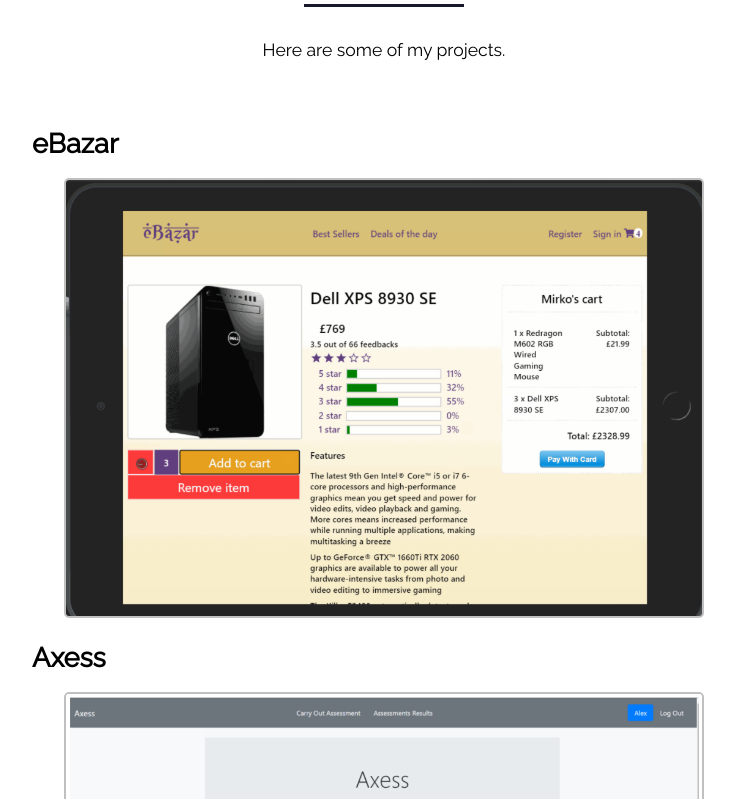
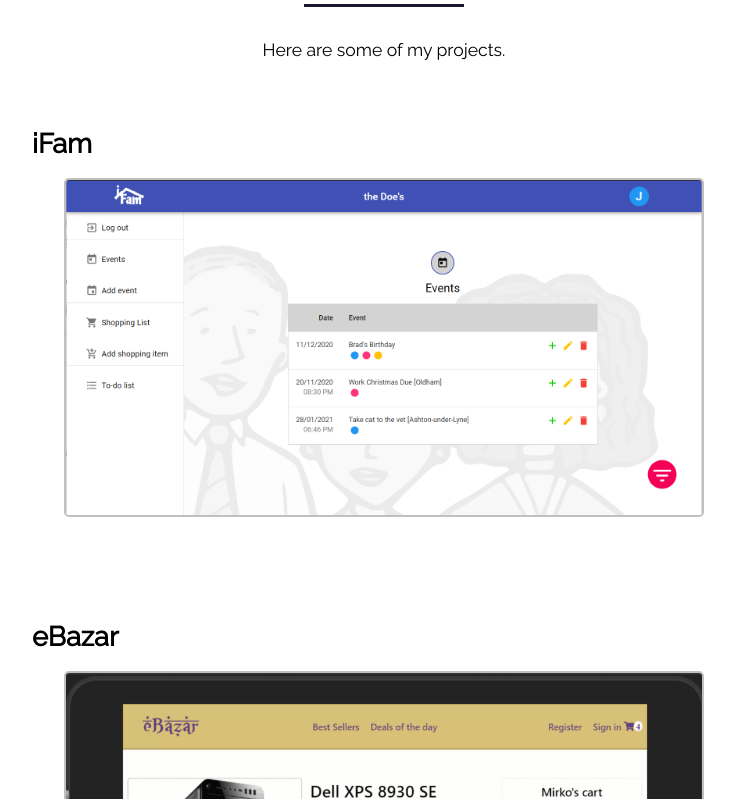
Before and after one commit to Techoplite/portfolio, a React (Create React App) app: page / in a window 1280 px wide. Shown: the part 1721-2520 px from the top of the page, without its empty margins (256-991 px from the left). Built offline with nearby package versions, Linux system fonts and the light colour scheme.

Commit message:
Update new project

```diff
--- a/src/components/Projects.js
+++ b/src/components/Projects.js
@@ -2,6 +2,7 @@
 import eBazar from './../images/Annotation 2020-09-07 094053.png'
 import axess from './../images/Annotation 2020-09-07 105526.png'
 import theAssessmentSystem from './../images/Annotation 2020-09-07 105708.png'
+import iFam from './../images/Screenshot 2020-11-14 172752.png'
 
 const Projects = (props) => {
     return (
@@ -16,6 +17,12 @@
                     <p className="description" id="project-description">Here are some of my projects.</p>
                 </div>
                 <div className="projects-list">
+                    <a href="https://family-planner-94216.web.app/">
+                        <p>
+                            <strong>iFam</strong>
+                        </p>
+                        <img src={iFam} alt="iFam" />
+                    </a>
                     <a href="https://github.com/Techoplite/eBazar">
                         <p>
                             <strong>eBazar</strong>
@@ -32,14 +39,7 @@
                         </p>
                         <img src={theAssessmentSystem} alt="the-assessment-system" />
                     </a>
-                    <p className="description">And, of course, this very website...</p>
-                </div>
-                <h1>
-                    CURRENTLY WORKING ON...
-                    </h1>
-                <div className="paragraph">
-                    <p className="description" >Just started a family-planner website using React, Redux and Material UI.</p>
-                    <p className="description" >You can view the current stage by clicking <a href="https://family-planner-94216.web.app/">here</a>.</p>
+                    <h2 style={{ background: "#19192d", color: "white", padding: "2rem" }}>And, of course, this portfolio website...</h2>
                 </div>
             </div>
         </section>
--- a/src/sass/main.scss
+++ b/src/sass/main.scss
@@ -49,6 +49,11 @@
     position: absolute;
     width: 100%;
     transition: all 0.3s ease-in-out;
+    -webkit-transform: translateZ(0);
+    -moz-transform: translateZ(0);
+    -ms-transform: translateZ(0);
+    -o-transform: translateZ(0);
+    transform: translateZ(0);
     border-bottom: 3px solid $navbar-color;
 
     @media (min-width: $tablet) {
@@ -248,6 +253,7 @@
     width: 80%;
     border: 2px solid $grey;
     border-radius: 5px;
+    margin-bottom: 5rem;
 
     @media (min-width: $desktop) {
       width: 50%;
```
Also changed, not shown: src/images/Screenshot 2020-11-14 172752.png (added), 1 other file (tests, documents, lock files or other folders).
